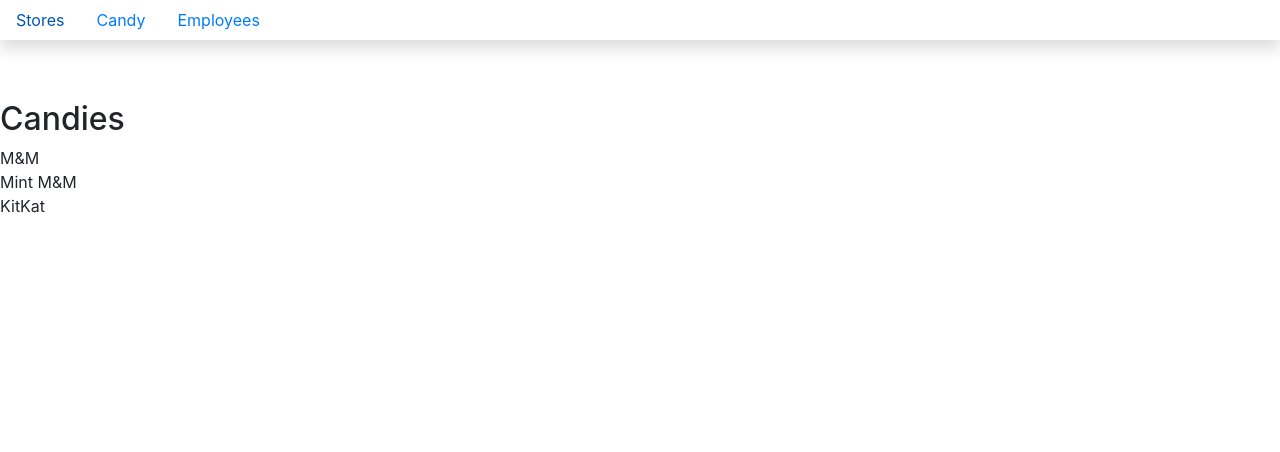
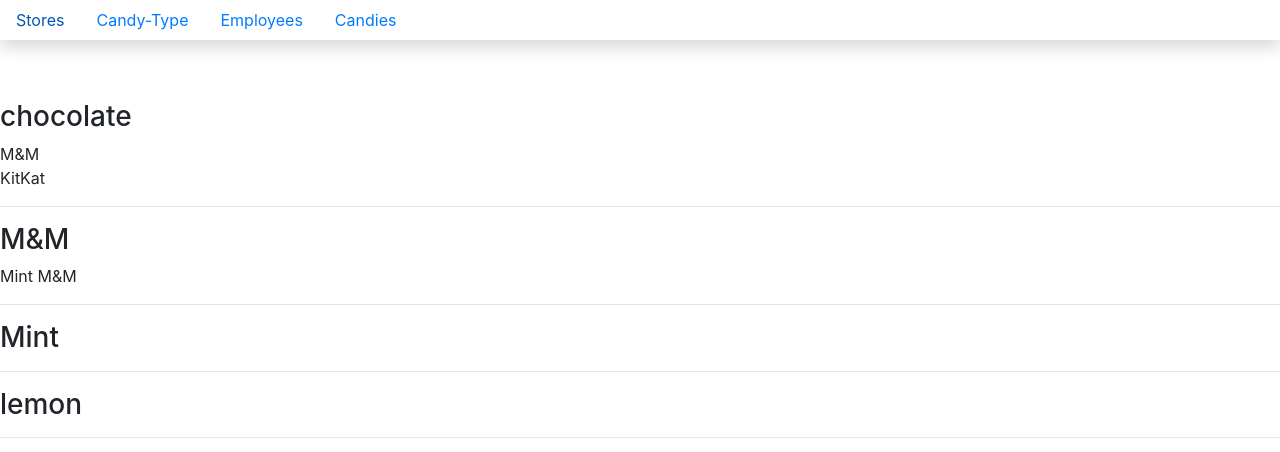
Before and after one commit to prafullatass/Kandy-Korner-React, a React (Create React App) app: page /candy in a window 1280 px wide. Shown: the top 452 px of the page. Built offline with nearby package versions, Linux system fonts and the light colour scheme.

Commit message:
shows candies with type also

```diff
--- a/package.json
+++ b/package.json
@@ -3,8 +3,10 @@
   "version": "0.1.0",
   "private": true,
   "dependencies": {
+    "bootstrap": "^4.3.1",
     "react": "^16.8.3",
     "react-dom": "^16.8.3",
+    "react-router-dom": "^4.3.1",
     "react-scripts": "2.1.5"
   },
   "scripts": {
--- a/src/components/ApplicationView.js
+++ b/src/components/ApplicationView.js
@@ -5,6 +5,7 @@
 import CandyList from "./CandyList";
 import StoreEmployee from "./StoreEmployee";
 import { Route } from 'react-router-dom'
+import CandyTypeList from "./CandyTypeList";
 
 class ApplicationView extends Component {
     storeArray = [
@@ -98,10 +99,13 @@
                     return <StoreList stores ={this.state.stores} />
                 } } />
                 <Route path="/candy" render={()=>{
-                    return <CandyList candyList={this.state.candies} />
+                    return <CandyList candies={this.state.candies} candyTypes = {this.state.candyTypes} />
                 }} />
                 <Route path="/employees" render={ () => {
                     return <StoreEmployee stores={this.state.stores} employeeList={this.state.employees} />
+                }} />
+                <Route path="/candies" render={()=>{
+                    return <CandyTypeList candies={this.state.candies} candyTypes = {this.state.candyTypes} />
                 }} />
                 {/*<StoreList stores={this.state.stores} />
                 <EmployeeList employeeList={this.state.employees} />
--- a/src/components/CandyList.js
+++ b/src/components/CandyList.js
@@ -2,13 +2,21 @@
 
 import "./kandyKorner.css"
 class CandyList extends Component {
-    render () {
+    render() {
         return (
             <section className="margin_top">
-                <h2> Candies</h2>
                 {
-                    this.props.candyList.map(candy =>
-                        <section key = {`candy--${candy.id}`}>{candy.name}</section>)
+                    this.props.candyTypes.map(candyType =>
+                        <article key = {`type--${candyType.id}`}>
+                            <h3>{candyType.type}</h3>
+                            {
+                                this.props.candies.filter(candy => candy.typeId === candyType.id)
+                                    .map(candy =>
+                                        <section key={`candy--${candy.id}`}>{candy.name}</section>)
+                            }
+                            <hr/>
+                        </article>
+                    )
                 }
             </section>
         )
--- /dev/null
+++ b/src/components/CandyTypeList.js
@@ -0,0 +1,24 @@
+import React, { Component } from 'react'
+
+class CandyTypeList extends Component {
+    render() {
+        console.log(this.props.candies)
+        return (
+            <section className="margin_top"> Candy  Type
+            <hr/>
+                {
+                    this.props.candies.map(candy =>
+                        Array.of(this.props.candyTypes.find(candyType => candyType.id === candy.typeId))
+                            .map(type =>
+                                <section key={`candies--${candy.id}`}>
+                                    {candy.name} {type.type}
+                                </section>
+                            )
+                    )
+                }
+            </section>
+        )
+    }
+}
+
+export default CandyTypeList
--- a/src/components/ListStoreEmp.js
+++ b/src/components/ListStoreEmp.js
@@ -6,7 +6,7 @@
     render() {
         return (
             <section key={`storeEmp--${this.props.Store.id}`}>
-                <h3>{this.props.Store.name}</h3>
+                <h4>{this.props.Store.name}</h4>
                 <p><strong>Employees :</strong>{this.props.Employees.join(", ")}</p>
                 <hr/>
             </section>
--- a/src/components/nav/NavBar.js
+++ b/src/components/nav/NavBar.js
@@ -11,10 +11,13 @@
                         <Link className = "nav-link" to="/">Stores</Link>
                     </li>
                     <li className="nav-item active">
-                        <Link className = "nav-link" to="/candy">Candy</Link>
+                        <Link className = "nav-link" to="/candy">Candy-Type</Link>
                     </li>
-                    <li className="nac-Item active">
+                    <li className="nav-Item active">
                         <Link className = "nav-link" to="/employees">Employees</Link>
+                    </li>
+                    <li className="nav-Item active">
+                        <Link className = "nav-link" to="/candies">Candies</Link>
                     </li>
                 </ul>
             </nav>
```
Also changed, not shown: src/components/StoreEmployee.js (+9 -7 lines), 1 other file (tests, documents, lock files or other folders).
